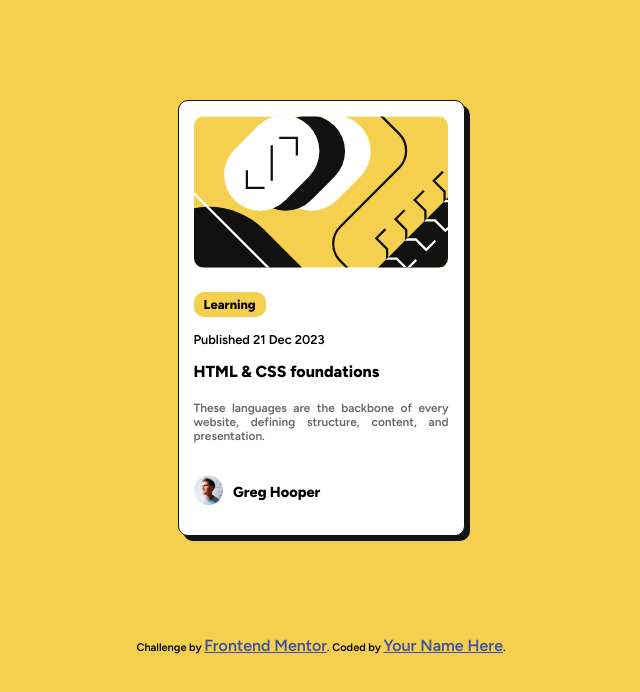
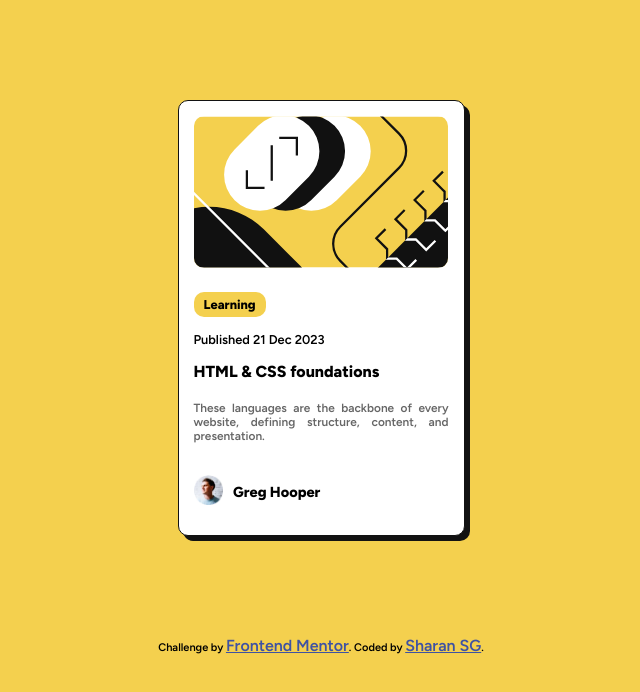
Before and after one commit to sharan-senthilkumar/Frontendmentor-Blog-preview-card, a plain HTML site: page index.html in a window 1280 px wide. Shown: the whole page, without its empty margins (319-959 px from the left). Drawn offline with Linux system fonts and the light colour scheme.

Commit message:
Update index.html

```diff
--- a/index.html
+++ b/index.html
@@ -38,7 +38,7 @@
 
   <div class="attribution">
     Challenge by <a href="https://www.frontendmentor.io?ref=challenge" target="_blank">Frontend Mentor</a>.
-    Coded by <a href="#">Your Name Here</a>.
+    Coded by <a href="https://www.frontendmentor.io/profile/sharan-senthilkumar">Sharan SG</a>.
   </div>
 </body>
 </html>
```
